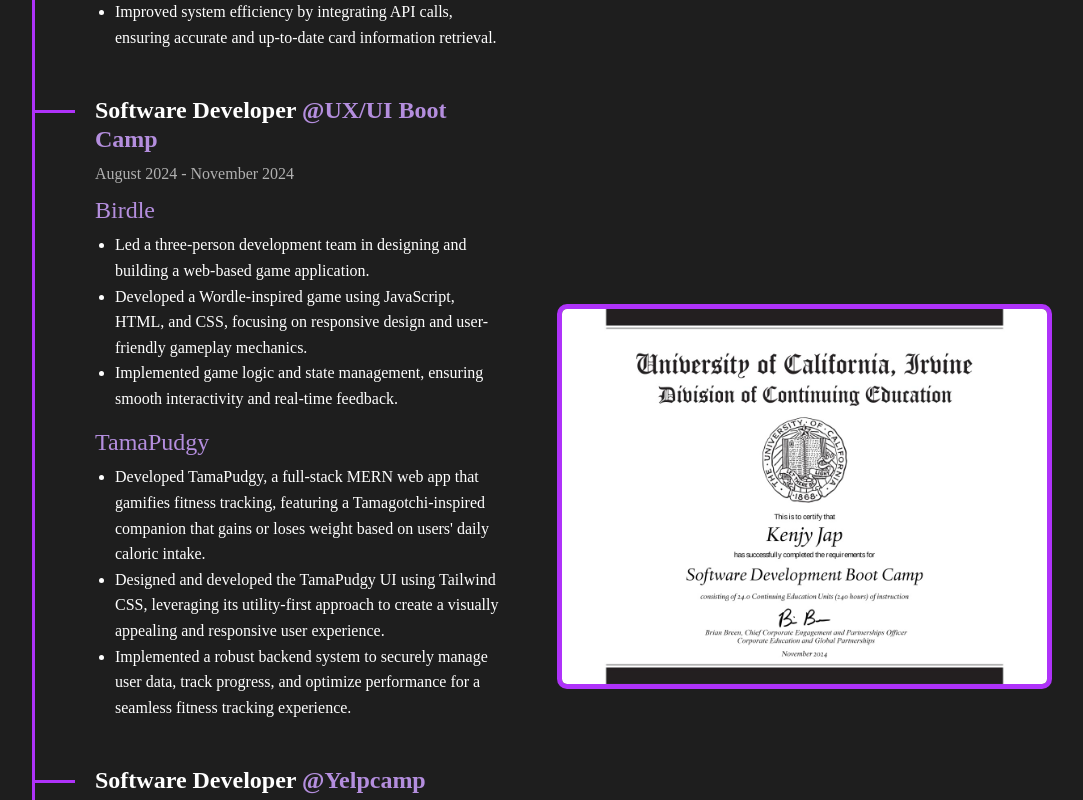
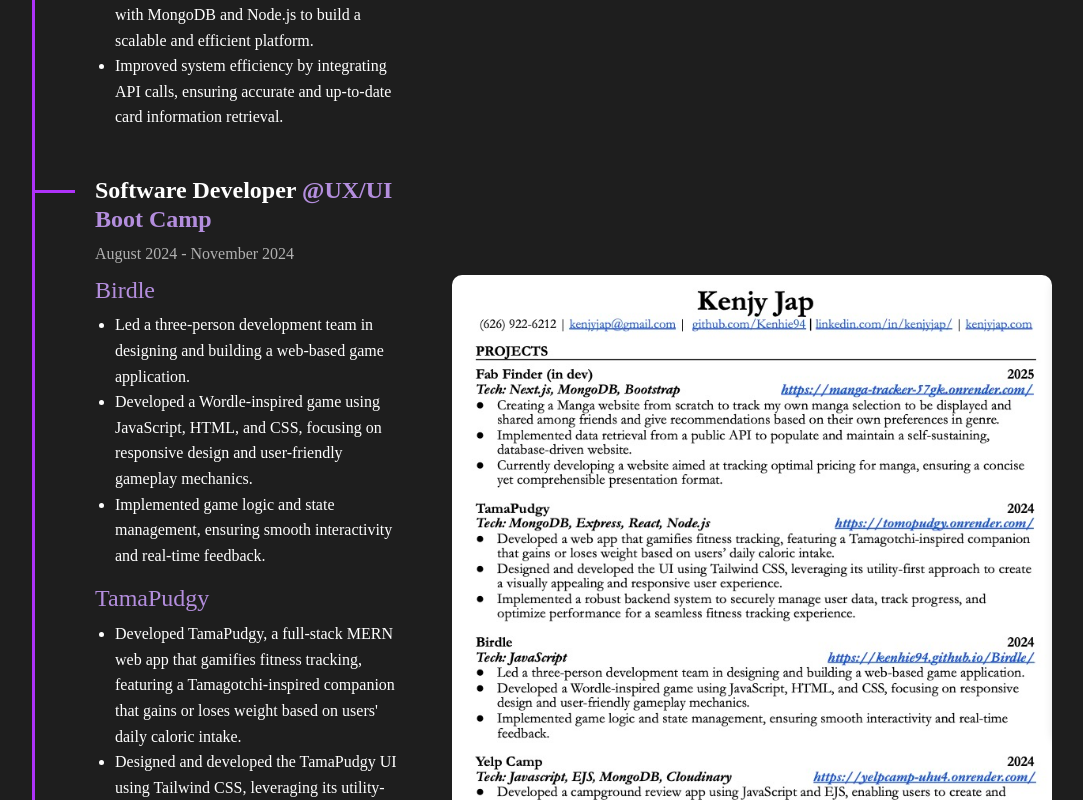
Before and after one commit to Kenhie94/Portfolio, a Next.js app: page / in a window 1280 px wide. Shown: the part 2000-2800 px from the top of the page, without its empty margins (108-1191 px from the left). Built offline with nearby package versions, Linux system fonts and the light colour scheme; a web font is replaced by a local one.

Commit message:
Added a carousel for Resume and Certificate

```diff
--- a/app/components/about/About.js
+++ b/app/components/about/About.js
@@ -1,4 +1,8 @@
 import "./aboutstyle.css";
+
+import React from "react";
+import { Carousel } from "react-responsive-carousel";
+import "react-responsive-carousel/lib/styles/carousel.min.css"; // Import carousel styles
 
 export default function About() {
   return (
@@ -121,8 +125,19 @@
             </div>
           </div>
         </div>
-        <div className="imageContainer">
-          <img src="/images/UCI-bootcamp-certification.jpg" alt="Kenjy Jap" className="resumeImage" />
+        <div className="carousel-container">
+          <Carousel showThumbs={false} showStatus={false} infiniteLoop>
+
+            {/* Image 1 */}
+            <div className="imageContainer">
+              <img src="/images/Resume.jpg" alt="Another Certification" className="carouselImage" />
+            </div>
+
+            {/* Image 2 */}
+            <div className="imageContainer">
+              <img src="/images/UCI-bootcamp-certification.jpg" alt="Kenjy Jap Certification" className="carouselImage" />
+            </div>
+          </Carousel>
         </div>
       </div>
     </div>
--- a/app/components/about/aboutstyle.css
+++ b/app/components/about/aboutstyle.css
@@ -51,6 +51,20 @@
   border-radius: 10px; /* Optional rounded corners */
   border: 5px solid rgb(175, 50, 250);
 }
+
+.carousel-container {
+  max-width: 600px;
+  margin: 20px auto;
+}
+
+.imageContainer img {
+  width: 100%;
+  max-height: 800px;
+  object-fit: contain;
+  border-radius: 10px;
+  box-shadow: 0px 4px 10px rgba(0, 0, 0, 0.1);
+}
+
 
 /* Timeline Structure */
 .timeline {
--- a/package.json
+++ b/package.json
@@ -15,6 +15,7 @@
     "react": "^19.0.0",
     "react-dom": "^19.0.0",
     "react-icons": "^5.4.0",
+    "react-responsive-carousel": "^3.2.23",
     "styled-components": "^6.1.14"
   },
   "devDependencies": {
```
Also changed, not shown: public/images/Resume.jpg, 1 other file (tests, documents, lock files or other folders).
